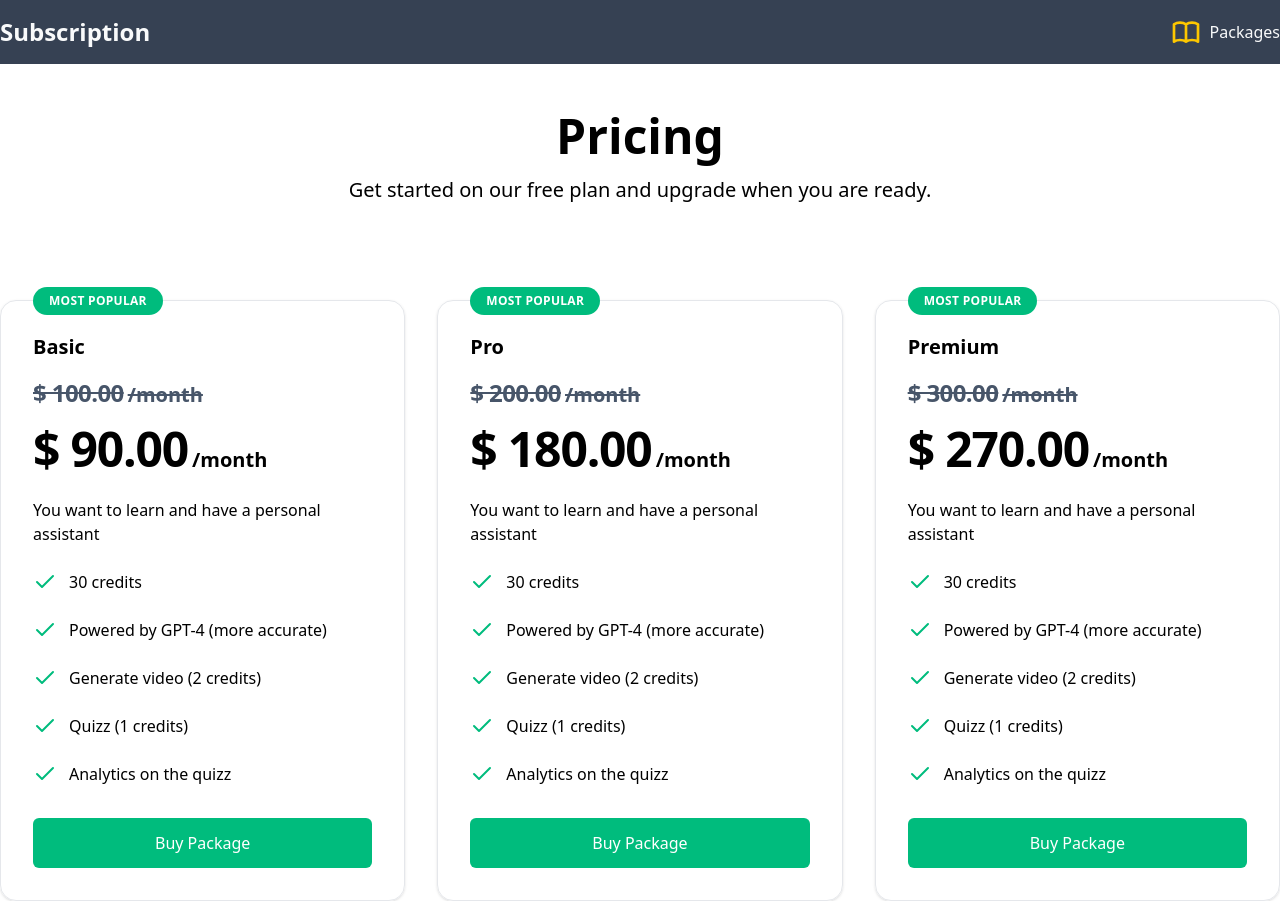
After one commit to snrredoy/stripe_subscription_python_django, a Django app: page /package/ in a window 1280 px wide. The commit adds this page. Run offline with Django 5.2, Linux system fonts and the light colour scheme; data comes from the database, SQL or seed files in the repository; both versions use the stored data as it was after the commit.

Commit message:
subscription design and payment done.

```diff
--- a/project/settings.py
+++ b/project/settings.py
@@ -132,3 +132,6 @@ DEFAULT_AUTO_FIELD = 'django.db.models.BigAutoField'
 
 STRIPE_SECRET_KEY = config('STRIPE_SECRET_KEY')
 STRIPE_WEBHOOK_KEY = config('STRIPE_WEBHOOK_KEY')
+
+STRIPE_SUCCESS_URL = 'http://127.0.0.1:8000/package/success'
+STRIPE_CANCEL_URL = 'http://127.0.0.1:8000/package/cancel'
--- a/project/urls.py
+++ b/project/urls.py
@@ -19,4 +19,5 @@ from django.urls import path, include
 
 urlpatterns = [
     path('admin/', admin.site.urls),
+    path('package/', include('subscription.urls'))
 ]
--- a/subscription/admin.py
+++ b/subscription/admin.py
@@ -1,8 +1,12 @@
 from django.contrib import admin
-from .models import Package
+from .models import Package, Subscription
 
 # Register your models here.
 @admin.register(Package)
 class PackageAdmin(admin.ModelAdmin):
     list_display = ('id', 'name', 'price', 'interval', 'stripe_product_id', 'stripe_price_id', 'discount', 'discount_price', 'is_active')
     list_display_links = ('id', 'name',)
+
+@admin.register(Subscription)
+class SubscriptionAdmin(admin.ModelAdmin):
+    pass
--- a/subscription/urls.py
+++ b/subscription/urls.py
@@ -0,0 +1,11 @@
+from django.urls import path
+from . import views
+
+urlpatterns = [
+    path('', views.package_view, name='package'),
+    path('subscription/<int:package_id>', views.subscription_create, name='subscription'),
+    path('cancelSubscription/<int:subscription_id>', views.cancel_subscription, name='cancel_subscription'),
+    path('webhook', views.stripe_webhook_view, name='webhook'),
+    path('success', views.success_view, name='success'),
+    path('cancel', views.cancel_view, name='cancel'),
+]
--- a/subscription/views.py
+++ b/subscription/views.py
@@ -1,3 +1,167 @@
-from django.shortcuts import render
+from django.shortcuts import render, redirect
+from .models import Package, Subscription
+import stripe
+from django.views.decorators.csrf import csrf_exempt
+from django.conf import settings
+from datetime import datetime
+from django.http import HttpResponse
+from django.contrib.auth.models import User
+# Create your views here.
 
-# Create your views here.
+stripe.api_key = settings.STRIPE_SECRET_KEY
+
+def package_view(request):
+    package = Package.objects.all()
+
+    context = {
+        'packages': package
+    }
+    return render (request, 'package/package.html', context=context)
+
+@csrf_exempt
+def subscription_create(request, package_id):
+    user = request.user
+    print(user)
+    package = Package.objects.get(id=package_id)
+    print(package)
+
+    try:
+        customers = stripe.Customer.list(email=user.email)
+
+        if customers.data:
+            stripe_customer = customers.data[0]
+        else:
+            stripe_customer = stripe.Customer.create(
+                email= user.email,
+                name=f'{user.first_name} {user.last_name}'
+            )
+    except stripe.error.StripeError as e:
+        return redirect('package')
+
+    try:
+        current_subscription = Subscription.objects.filter(user=user, is_active=True).first()
+        print("current_subscription", current_subscription)
+        stripe_subscription = None
+
+        if current_subscription:
+            stripe_subscription = stripe.Subscription.retrieve(current_subscription.stripe_subscription_id)
+    except Subscription.DoesNotExist:
+        current_subscription = None
+
+    if stripe_subscription:
+        print(True)
+        try:
+            update_subscription = stripe.Subscription.modify(
+                stripe_subscription.id,
+                items=[{
+                    'id': stripe_subscription['items']['data'][0].id,
+                    'price': package.stripe_price_id
+                }],
+                proration_behavior='create_prorations',
+            )
+            current_subscription.is_active = False
+            current_subscription.save()
+
+            new_subscription = Subscription.objects.create(
+                user=user,
+                package = package,
+                stripe_subscription_id = update_subscription.id,
+                end_date = datetime.fromtimestamp(update_subscription['current_period_end']),
+                is_active = True,
+            )
+        except stripe.error.StripeError:
+            return redirect('package')
+    else:
+        checkout_session = stripe.checkout.Session.create(
+            payment_method_types= ['card'],
+            mode='subscription',
+            line_items=[{'price':package.stripe_price_id, 'quantity': 1}],
+            customer=stripe_customer.id,
+            success_url=settings.STRIPE_SUCCESS_URL,
+            cancel_url=settings.STRIPE_CANCEL_URL,
+            metadata={
+                'package_id': str(package_id),
+                'user_id': str(user.id)
+            },
+            subscription_data={
+                'metadata': {
+                    'user_id': str(user.id),
+                    'package_id': str(package_id),
+                }
+            }
+        )
+        return redirect(checkout_session.url)
+    return redirect('package')
+
+
+@csrf_exempt
+def stripe_webhook_view(request):
+    payload = request.body
+    sig_header = request.META.get('HTTP_STRIPE_SIGNATURE')
+    endpoint_secret = settings.STRIPE_WEBHOOK_KEY
+    event = None
+
+    try:
+        event = stripe.Webhook.construct_event(
+            payload, sig_header, endpoint_secret
+        )
+    except stripe.error.SignatureVerificationError:
+        return HttpResponse(status = 400)
+    except ValueError as e:
+        return HttpResponse(status=400)
+
+    if event['type'] == 'customer.subscription.created':
+        data = event['data']['object']
+        metadata = data.get('metadata', {})
+        user_id = metadata.get('user_id')
+        package_id = metadata.get('package_id')
+        stripe_subscription_id = data['id']
+
+        user = User.objects.get(id=user_id)
+        package = Package.objects.get(id=package_id)
+
+        subscription = Subscription.objects.create(
+            user=user,
+            package=package,
+            stripe_subscription_id=stripe_subscription_id,
+            end_date = datetime.fromtimestamp(data['current_period_end']),
+            is_active = True,
+        )
+    elif event['type'] == 'customer.subscription.updated':
+        data = eval['data']['object']
+        metadata = data.get('metadata', {})
+        user_id = metadata.get('user_id')
+        package_id = metadata.get('package_id')
+        stripe_subscription_id = data['id']
+
+        user = User.objects.get(id=user_id)
+        package = Package.objects.get(id=package_id)
+
+        Subscription.objects.filter(user=user, package=package).update(
+            stripe_subscription_id=stripe_subscription_id,
+            end_date = datetime.fromtimestamp(data['current_period_end']),
+        )
+    return HttpResponse(status=200)
+
+
+def cancel_subscription(request, subscription_id):
+    user = request.user
+    subscription = Subscription.objects.get(pk=subscription_id, user=user)
+
+    try:
+        stripe.Subscription.cancel(subscription.stripe_subscription_id)
+
+        subscription.is_active= False
+        subscription.save()
+        return redirect('package')
+    except stripe.error.InvalidRequestError as e:
+        return HttpResponse(status=400)
+    except stripe.error.RateLimitError as e:
+        return HttpResponse(status=400)
+
+
+def success_view(request):
+    return render(request, 'subscription/success.html')
+
+def cancel_view(request):
+    return render(request, 'subscription/cancel.html')
--- a/templates/base.html
+++ b/templates/base.html
@@ -1,4 +1,5 @@
 <!DOCTYPE html>
+{% load static %}
 <html lang="en">
 
 <head>
@@ -8,6 +9,9 @@
         Home | {% block title %}{% endblock %}
     </title>
     {% block style %}{% endblock %}
+
+
+    <script src="https://cdn.jsdelivr.net/npm/@tailwindcss/browser@4"></script>
 </head>
 
 <body>
@@ -15,7 +19,7 @@
     <header>
         <nav class="bg-gray-700">
             <div class="container mx-auto py-4 flex justify-between items-center">
-                <h1 class="text-2xl font-bold text-gray-50">RapidTutorials</h1>
+                <h1 class="text-2xl font-bold text-gray-50">Subscription</h1>
                 <div class="flex space-x-10">
                     <div class="flex items-center space-x-2">
                         <span>
@@ -25,38 +29,10 @@
                                     d="M12 6.253v13m0-13C10.832 5.477 9.246 5 7.5 5S4.168 5.477 3 6.253v13C4.168 18.477 5.754 18 7.5 18s3.332.477 4.5 1.253m0-13C13.168 5.477 14.754 5 16.5 5c1.747 0 3.332.477 4.5 1.253v13C19.832 18.477 18.247 18 16.5 18c-1.746 0-3.332.477-4.5 1.253" />
                             </svg>
                         </span>
-                        <span class="text-gray-50">Topics</span>
+                        <a href="{% url 'package' %}">
+                            <span class="text-gray-50">Packages</span>
+                        </a>
                     </div>
-                    <div class="flex items-center space-x-2">
-                        <span>
-                            <svg xmlns="http://www.w3.org/2000/svg" class="h-8 w-8 text-yellow-400" fill="none"
-                                viewBox="0 0 24 24" stroke="currentColor">
-                                <path stroke-linecap="round" stroke-linejoin="round" stroke-width="2"
-                                    d="M19 20H5a2 2 0 01-2-2V6a2 2 0 012-2h10a2 2 0 012 2v1m2 13a2 2 0 01-2-2V7m2 13a2 2 0 002-2V9a2 2 0 00-2-2h-2m-4-3H9M7 16h6M7 8h6v4H7V8z" />
-                            </svg>
-                        </span>
-                        <span class="text-gray-50">Blog</span>
-                    </div>
-                    <div class="flex items-center space-x-2">
-                        <span>
-                            <svg xmlns="http://www.w3.org/2000/svg" class="h-8 w-8 text-yellow-400" fill="none"
-                                viewBox="0 0 24 24" stroke="currentColor">
-                                <path stroke-linecap="round" stroke-linejoin="round" stroke-width="2"
-                                    d="M17 20h5v-2a3 3 0 00-5.356-1.857M17 20H7m10 0v-2c0-.656-.126-1.283-.356-1.857M7 20H2v-2a3 3 0 015.356-1.857M7 20v-2c0-.656.126-1.283.356-1.857m0 0a5.002 5.002 0 019.288 0M15 7a3 3 0 11-6 0 3 3 0 016 0zm6 3a2 2 0 11-4 0 2 2 0 014 0zM7 10a2 2 0 11-4 0 2 2 0 014 0z" />
-                            </svg>
-                        </span>
-                        <span class="text-gray-50">Certificate Training</span>
-                    </div>
-                </div>
-                <div class="lg:flex hidden items-center space-x-2 bg-white py-1 px-2 rounded-full">
-                    <span>
-                        <svg xmlns="http://www.w3.org/2000/svg" class="h-6 w-6 text-gray-600 cursor-pointer" fill="none"
-                            viewBox="0 0 24 24" stroke="currentColor">
-                            <path stroke-linecap="round" stroke-linejoin="round" stroke-width="2"
-                                d="M21 21l-6-6m2-5a7 7 0 11-14 0 7 7 0 0114 0z" />
-                        </svg>
-                    </span>
-                    <input class="outline-none" type="text" placeholder="Search" />
                 </div>
             </div>
         </nav>
--- /dev/null
+++ b/templates/package/package.html
@@ -0,0 +1,64 @@
+{% extends 'base.html' %}
+{% load static %}
+
+{% block body %}
+<div class="">
+    <div>
+        <h2 class="text-3xl font-bold tracki text-center mt-12 sm:text-5xl ">Pricing</h2>
+        <p class="max-w-3xl mx-auto mt-4 text-xl text-center ">Get started on our free plan and upgrade when you are
+            ready.</p>
+    </div>
+    <div class="flex flex-row justify-center items-center flex-wrap">
+        <div class="mt-24 container grid gap-8 sm:grid-cols-1 md:grid-cols-2 lg:grid-cols-3">
+            {% for package in packages %}
+            <div class="relative p-8  border border-gray-200 rounded-2xl shadow-sm flex flex-col">
+                <div class="flex-1">
+                    <h3 class="text-xl font-semibold "> {{ package.name }} </h3>
+                    <p
+                        class="absolute top-0 py-1.5 px-4 bg-emerald-500 text-white rounded-full text-xs font-semibold uppercase tracking-wide  transform -translate-y-1/2">
+                        Most popular</p>
+                    <p class="mt-4 flex items-baseline text-[#475569]  line-through">
+                        <span class="text-2xl font-semibold tracking-tight">$ {{ package.price }} </span><span
+                            class="ml-1 text-xl font-semibold">/{{package.interval}}</span>
+                    </p>
+                    <p class="mt-4 flex items-baseline">
+                        <span class="text-5xl font-extrabold tracking-tight">$ {{ package.discount_price }} </span><span
+                            class="ml-1 text-xl font-semibold">/{{package.interval}}</span>
+                    </p>
+                    <p class="mt-6 ">You want to learn and have a personal assistant</p>
+                    <ul role="list" class="mt-6 space-y-6">
+                        <li class="flex"><svg xmlns="http://www.w3.org/2000/svg" width="24" height="24" viewBox="0 0 24 24"
+                                fill="none" stroke="currentColor" stroke-width="2" stroke-linecap="round"
+                                stroke-linejoin="round" class="flex-shrink-0 w-6 h-6 text-emerald-500" aria-hidden="true">
+                                <polyline points="20 6 9 17 4 12"></polyline>
+                            </svg><span class="ml-3 ">30 credits</span></li>
+                        <li class="flex"><svg xmlns="http://www.w3.org/2000/svg" width="24" height="24" viewBox="0 0 24 24"
+                                fill="none" stroke="currentColor" stroke-width="2" stroke-linecap="round"
+                                stroke-linejoin="round" class="flex-shrink-0 w-6 h-6 text-emerald-500" aria-hidden="true">
+                                <polyline points="20 6 9 17 4 12"></polyline>
+                            </svg><span class="ml-3 ">Powered by GPT-4 (more accurate)</span></li>
+                        <li class="flex"><svg xmlns="http://www.w3.org/2000/svg" width="24" height="24" viewBox="0 0 24 24"
+                                fill="none" stroke="currentColor" stroke-width="2" stroke-linecap="round"
+                                stroke-linejoin="round" class="flex-shrink-0 w-6 h-6 text-emerald-500" aria-hidden="true">
+                                <polyline points="20 6 9 17 4 12"></polyline>
+                            </svg><span class="ml-3 ">Generate video (2 credits)</span></li>
+                        <li class="flex"><svg xmlns="http://www.w3.org/2000/svg" width="24" height="24" viewBox="0 0 24 24"
+                                fill="none" stroke="currentColor" stroke-width="2" stroke-linecap="round"
+                                stroke-linejoin="round" class="flex-shrink-0 w-6 h-6 text-emerald-500" aria-hidden="true">
+                                <polyline points="20 6 9 17 4 12"></polyline>
+                            </svg><span class="ml-3 ">Quizz (1 credits) </span></li>
+                        <li class="flex"><svg xmlns="http://www.w3.org/2000/svg" width="24" height="24" viewBox="0 0 24 24"
+                                fill="none" stroke="currentColor" stroke-width="2" stroke-linecap="round"
+                                stroke-linejoin="round" class="flex-shrink-0 w-6 h-6 text-emerald-500" aria-hidden="true">
+                                <polyline points="20 6 9 17 4 12"></polyline>
+                            </svg><span class="ml-3 ">Analytics on the quizz</span></li>
+                    </ul>
+                </div><a
+                    class="bg-emerald-500 text-white  hover:bg-emerald-600 mt-8 block w-full py-3 px-6 border border-transparent rounded-md text-center font-medium"
+                    href="{% url 'subscription' package.id %}">Buy Package</a>
+            </div>
+            {% endfor %}
+        </div>
+    </div>
+</div>
+{% endblock %}
```
Also changed, not shown: templates/subscription/cancel.html (added, +20 -0 lines), templates/subscription/success.html (added, +20 -0 lines), db.sqlite3.
